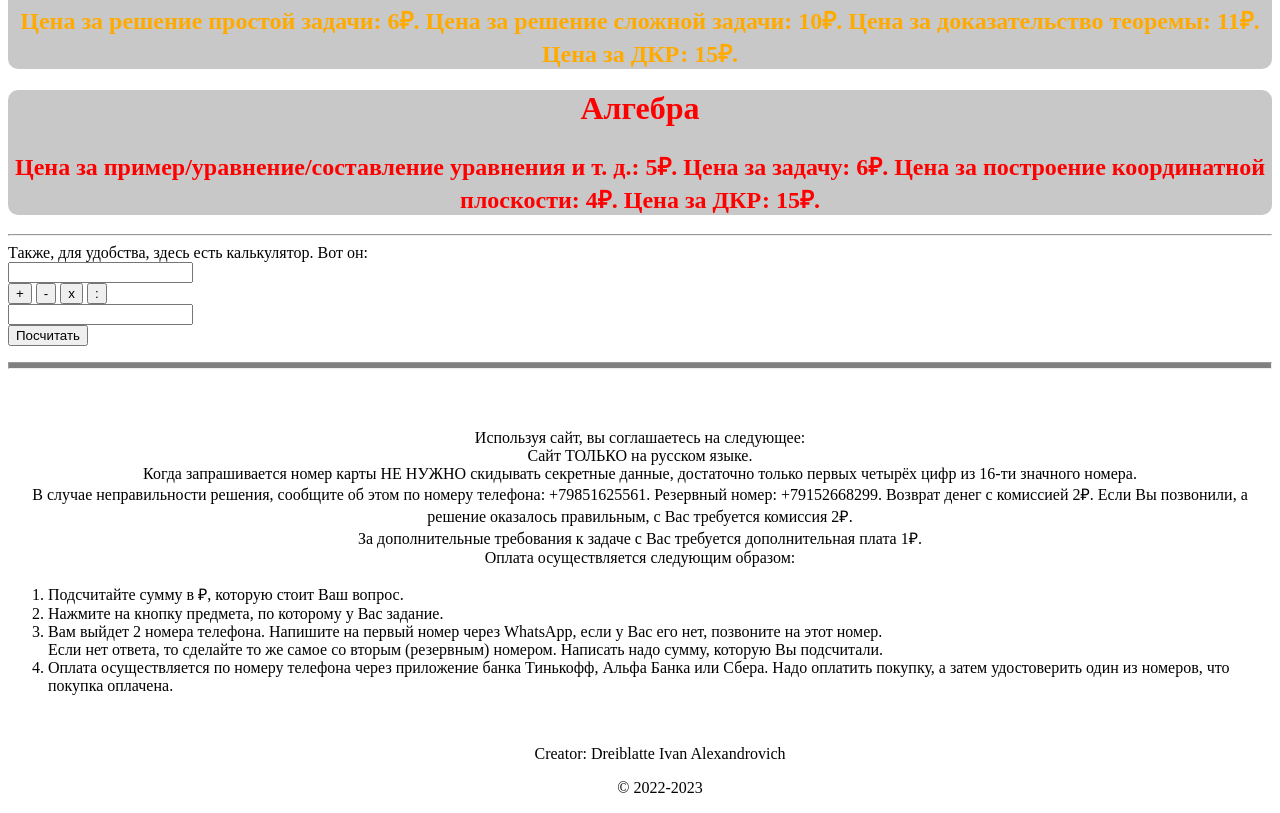
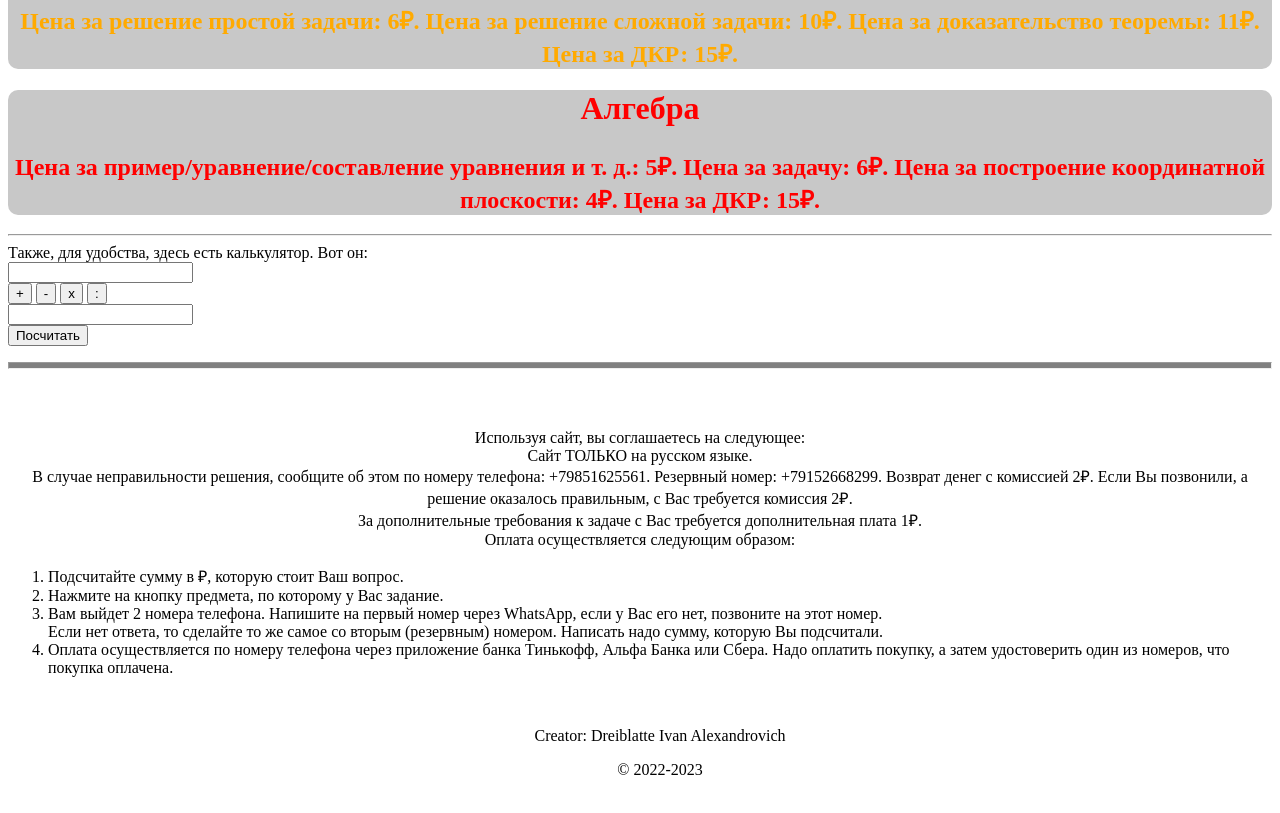
Before and after one commit to Dreiblatte-Ivan-Alexandrovich-2010/Russian_GDZ, a plain HTML site: page index.html in a window 1280 px wide. Shown: the part 974-1787 px from the top of the page. Drawn offline with Linux system fonts and the light colour scheme.

Commit message:
Update index.html

```diff
--- a/index.html
+++ b/index.html
@@ -58,9 +58,8 @@ VLINK = "Blue">
 <P>Используя сайт, вы соглашаетесь на следующее:
 <BR>
 Сайт ТОЛЬКО на русском языке.<BR>
-Когда запрашивается номер карты НЕ НУЖНО скидывать секретные данные, достаточно только первых четырёх цифр из 16-ти значного номера.</BR>
 В случае неправильности решения, сообщите об этом по номеру телефона: +79851625561. Резервный номер: +79152668299. Возврат денег с комиссией 2₽. Если Вы позвонили, а решение оказалось правильным, с Вас требуется комиссия 2₽.</BR>
-За дополнительные требования к задаче с Вас требуется дополнительная плата 1₽.</BR>
+За дополнительные требования к задаче с Вас требуется дополнительная плата 1₽.<BR>
 Оплата осуществляется следующим образом:<OL><LI>Подсчитайте сумму в ₽, которую стоит Ваш вопрос.</LI><LI>Нажмите на кнопку предмета, по которому у Вас задание.</LI><LI>Вам выйдет 2 номера телефона. Напишите на первый номер через WhatsApp, если у Вас его нет, позвоните на этот номер.<BR>Если нет ответа, то сделайте то же самое со вторым (резервным) номером. Написать надо сумму, которую Вы подсчитали.</LI><LI>Оплата осуществляется по номеру телефона через приложение банка Тинькофф, Альфа Банка или Сбера. Надо оплатить покупку, а затем удостоверить один из номеров, что покупка оплачена.</LI></P>
 <BR>
 <P>Creator: Dreiblatte Ivan Alexandrovich</P>
```
